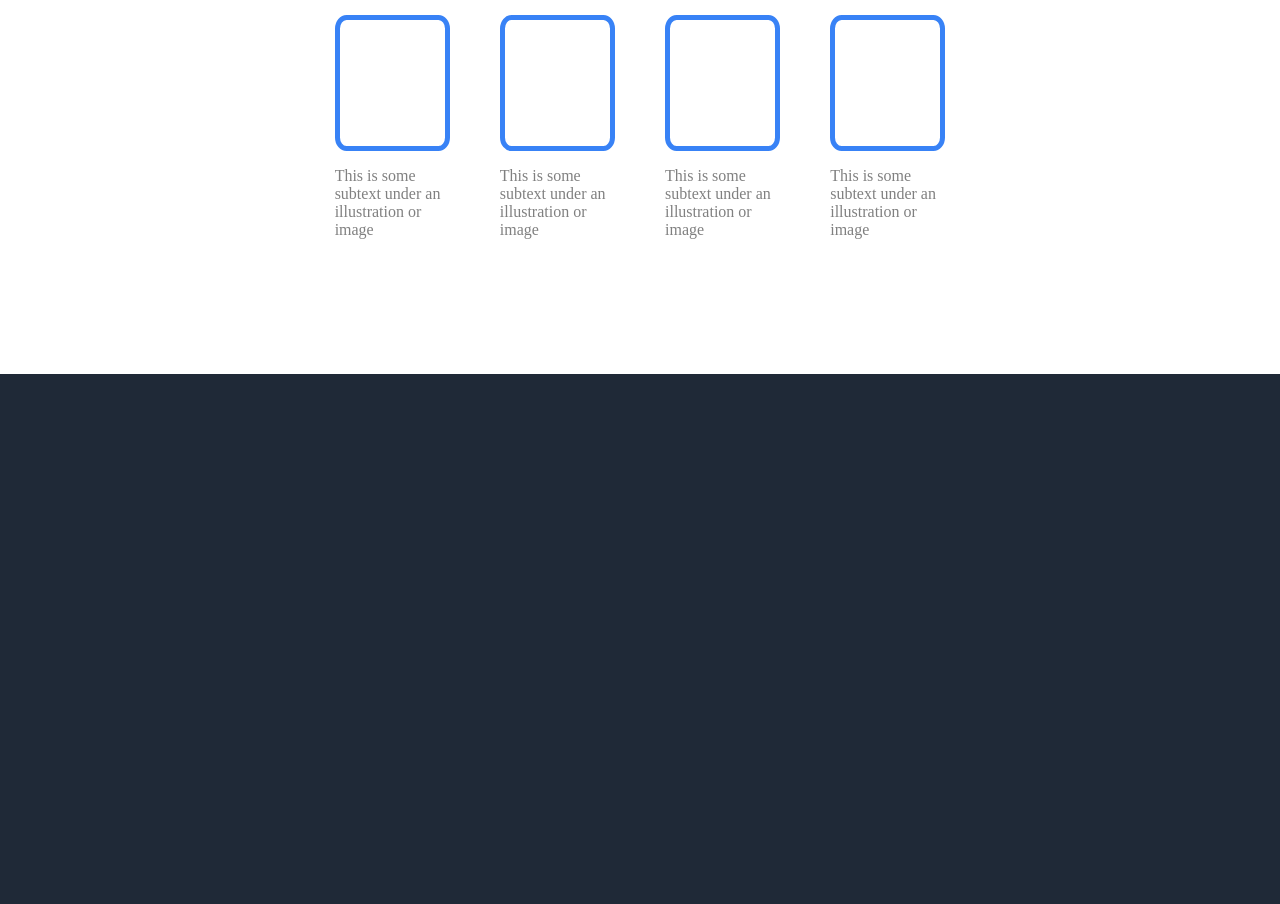
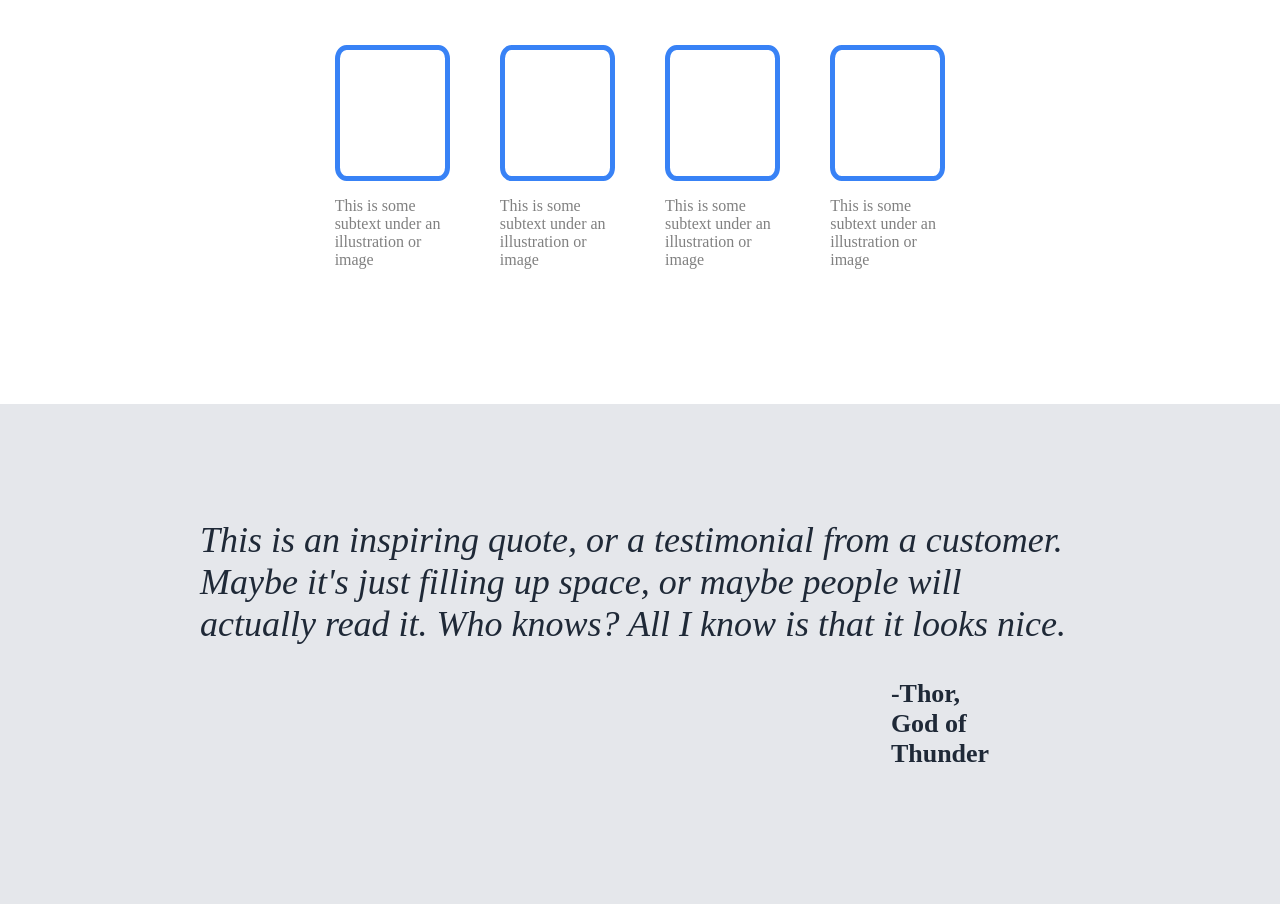
Before and after one commit to CpEVincentDC/flowers-landing-page, a plain HTML site: page index.html in a window 1280 px wide. Shown: the part 696-1600 px from the top of the page. Before the commit the page ends 1070 px from the top, so only its background shows below. Drawn offline with Linux system fonts and the light colour scheme.

Commit message:
Done with the quote section by combining 2 div 1 parent and 1 child, inside of child is a quotes with italic text and font size of 36px
next task will be to create a call to action section with a sign up button

```diff
--- a/index.html
+++ b/index.html
@@ -56,5 +56,14 @@
         </div>
       </div>
     </div>
+
+    <div class="quote-section">
+      <div id="inner-section">
+        This is an inspiring quote, or a testimonial from a customer. Maybe it's
+        just filling up space, or maybe people will actually read it. Who knows?
+        All I know is that it looks nice.
+      </div>
+      <p>-Thor, God of Thunder</p>
+    </div>
   </body>
 </html>
--- a/style.css
+++ b/style.css
@@ -17,7 +17,8 @@ li {
 
 .navbar,
 .container,
-.second-container {
+.second-container,
+.quote-section {
   padding: 0 400px 20px 400px;
 }
 
@@ -80,12 +81,17 @@ li {
   color: slategray;
 }
 
+.container,
+.second-container,
+.quote-section {
+  display: flex;
+  height: 60vh;
+  justify-content: center;
+  align-items: center;
+}
 /* Hero Main Page */
 .container {
-  display: flex;
-  height: 50vh;
   justify-content: space-between;
-  padding-top: 50px;
 }
 
 .hero-container,
@@ -117,12 +123,10 @@ li {
 /* Second Mainpage */
 
 .second-container {
-  display: flex;
   flex-direction: column;
-  height: 60vh;
+
   background-color: white;
   justify-content: center;
-  align-items: center;
 }
 
 .second-container header {
@@ -160,3 +164,27 @@ li {
 .contain-box p {
   color: gray;
 }
+
+/* Quote section */
+
+.quote-section {
+  flex-direction: column;
+  background-color: #e5e7eb;
+  justify-content: center;
+}
+
+#inner-section {
+  box-sizing: border-box;
+  height: 20vh;
+  width: 110vh;
+  font-size: 36px;
+  font-weight: 300;
+  color: #1f2937;
+  font-style: italic;
+}
+.quote-section p {
+  font-size: 26px;
+  font-weight: 800;
+  color: #1f2937;
+  margin: 0 0 0 600px;
+}
```
